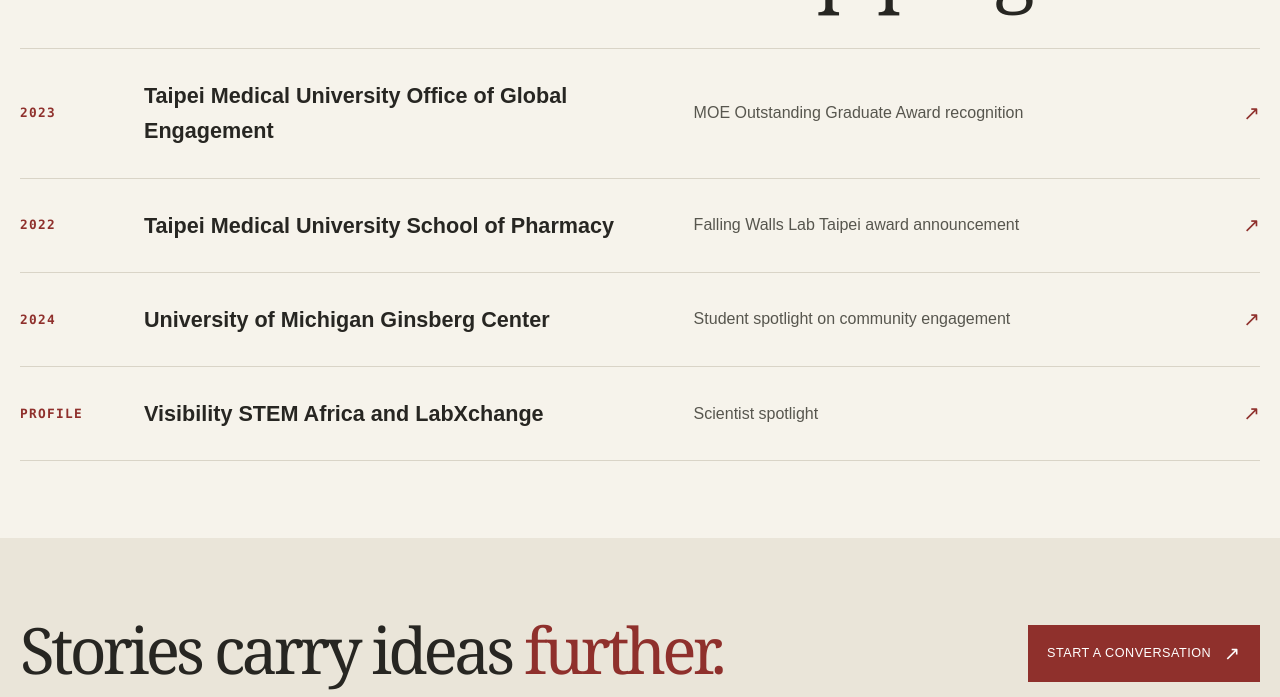
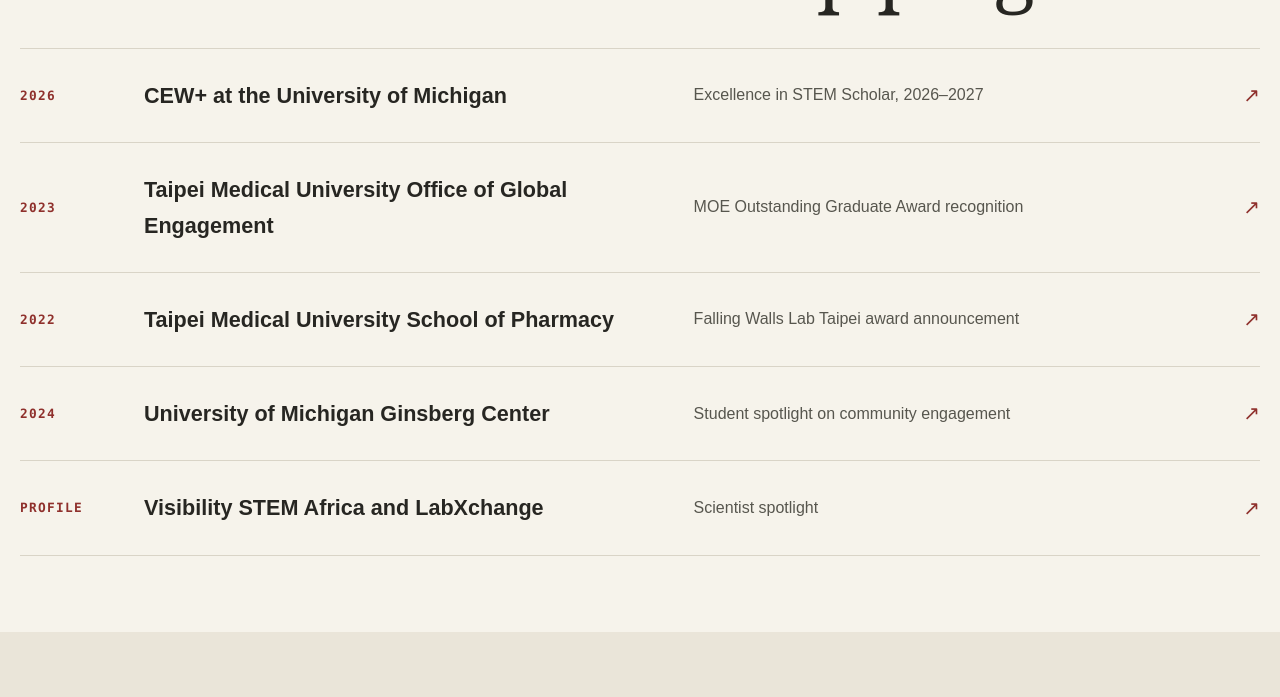
Before and after one commit to raphaelonuku/raphaelonuku.github.io, a website: page media/index.html in a window 1280 px wide. Shown: the part 3696-4393 px from the top of the page. Drawn offline with Linux system fonts and the light colour scheme.

Commit message:
Fix contrast and add CEW recognition

```diff
--- a/media/index.html
+++ b/media/index.html
@@ -88,6 +88,7 @@
     <section class="section dark media-recognition">
       <div class="section-head"><p class="kicker">Institutional recognition</p><div><h2>Recorded by universities and scholarship programs</h2></div></div>
       <div class="recognition-list">
+        <a href="https://cew.umich.edu/news-story/cew-awards-over-1-4m-in-scholarship-and-fellowship-funds-to-165-u-m-students/" target="_blank" rel="noopener noreferrer"><span>2026</span><strong>CEW+ at the University of Michigan</strong><em>Excellence in STEM Scholar, 2026–2027</em></a>
         <a href="https://oge.tmu.edu.tw/taiwan-scholarship-farewell-party/" target="_blank" rel="noopener noreferrer"><span>2023</span><strong>Taipei Medical University Office of Global Engagement</strong><em>MOE Outstanding Graduate Award recognition</em></a>
         <a href="https://pharm.tmu.edu.tw/news/content.php?type=0&amp;sid=1515&amp;pageNo=26&amp;continue=Y" target="_blank" rel="noopener noreferrer"><span>2022</span><strong>Taipei Medical University School of Pharmacy</strong><em>Falling Walls Lab Taipei award announcement</em></a>
         <a href="https://ginsberg.umich.edu/article/student-spotlights-eda-bozkurt-raphael-onuku-and-emma-berger" target="_blank" rel="noopener noreferrer"><span>2024</span><strong>University of Michigan Ginsberg Center</strong><em>Student spotlight on community engagement</em></a>
```
